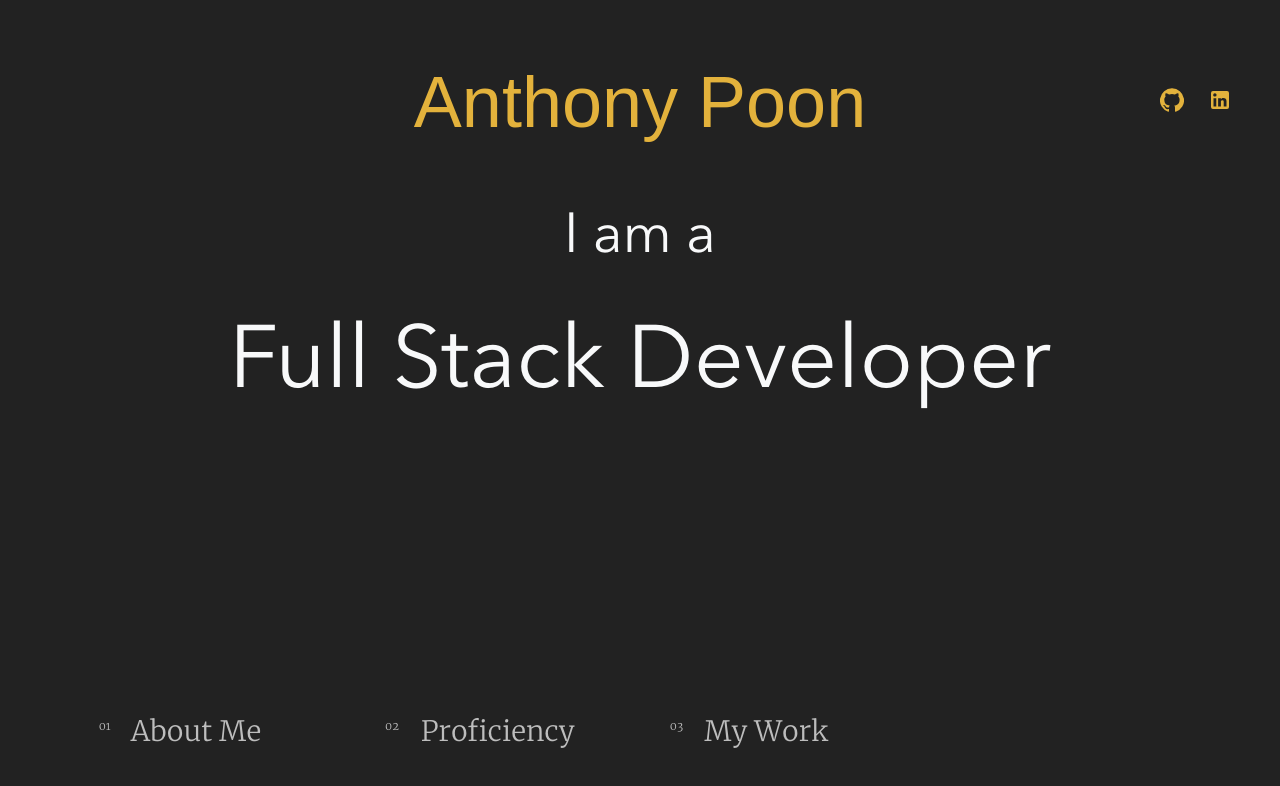
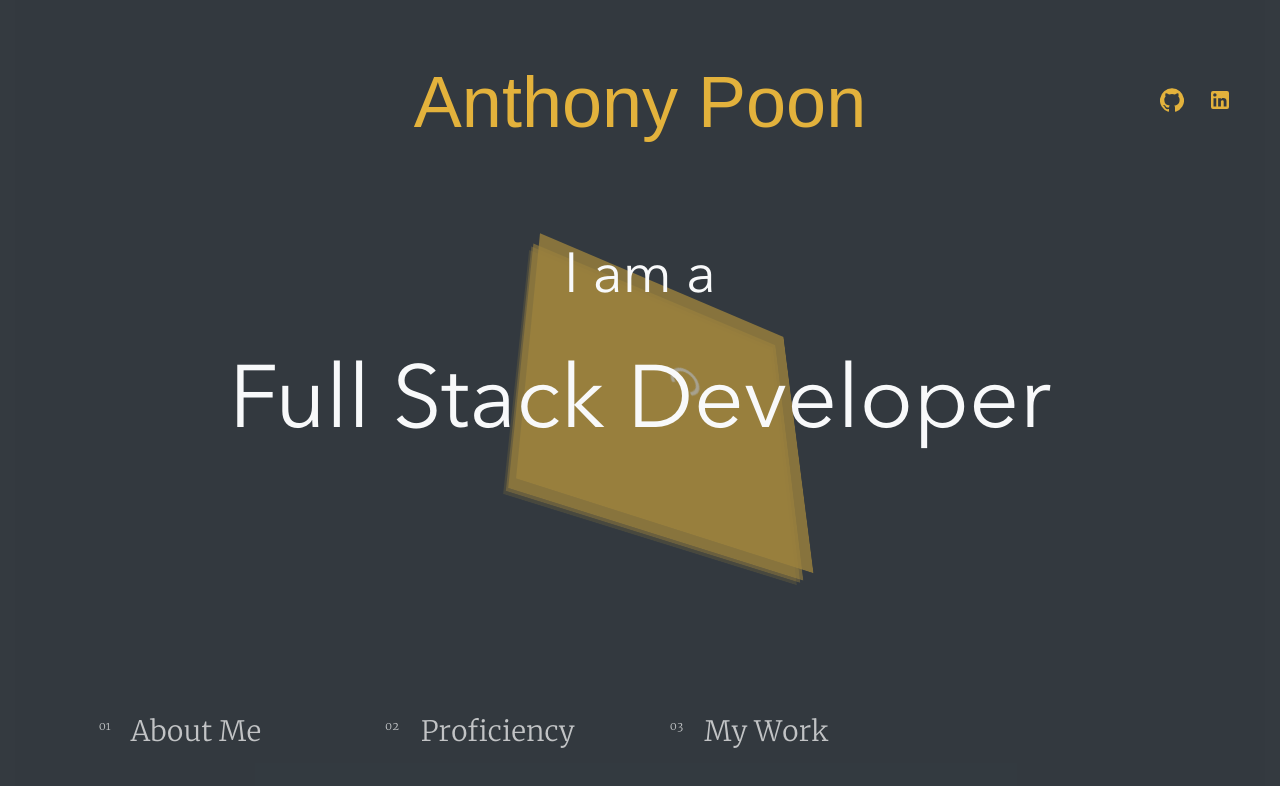
Before and after one commit to anthony-poon/react.anthony-poon.com, a React (Create React App) app: page / in a window 1280 px wide. Shown: the top 786 px of the page. Built offline with nearby package versions, Linux system fonts and the light colour scheme; a web font is replaced by a local one.

Commit message:
Completed basic animated bg

```diff
--- a/package.json
+++ b/package.json
@@ -24,7 +24,6 @@
         "test": "react-scripts test",
         "eject": "react-scripts eject"
     },
-    "homepage": "https://anthony-poon.com",
     "eslintConfig": {
         "extends": [
             "react-app",
--- a/src/App.js
+++ b/src/App.js
@@ -9,6 +9,7 @@ import "./stylesheet.scss";
 import AboutMeApp from "./about-me/AboutMeApp";
 import ProficiencyApp from "./proficiency/ProficiencyApp";
 import { AnimatePresence } from "framer-motion";
+import TestApp from "./test/TestApp";
 
 function App() {
     return (
@@ -16,7 +17,7 @@ function App() {
             <Router>
                 <Route
                     render={({ location }) => (
-                        <AnimatePresence exitBeforeEnter initial={false}>
+                        <AnimatePresence exitBeforeEnter>
                             <Switch  location={location} key={location.pathname}>
                                 <Route exact={true} path="/" component={IndexApp}>
                                 </Route>
@@ -24,6 +25,8 @@ function App() {
                                 </Route>
                                 {/*<Route exact={true} path="/proficiency" component={ProficiencyApp}>*/}
                                 {/*</Route>*/}
+                                <Route exact={true} path="/test" component={TestApp}>
+                                </Route>
                                 <Route>
                                     <p>404</p>
                                 </Route>
--- a/src/about-me/stylesheet.scss
+++ b/src/about-me/stylesheet.scss
@@ -1,6 +1,7 @@
 @import "../share/theme_1";
 
 .content__about-me {
+    background-color: $bg-color-2;
     @include media-breakpoint-up(md) {
         padding-top: map-get($spacers, 5);
     }
--- a/src/index/IndexApp.js
+++ b/src/index/IndexApp.js
@@ -1,11 +1,10 @@
 import React from "react"
 import LinkedInIcon from '@material-ui/icons/LinkedIn';
 import GitHubIcon from '@material-ui/icons/GitHub';
-import {ReactComponent as DownArrow} from "./images/down-arrow.svg";
-import {ReactComponent as MouseIcon} from './images/mouse.svg';
 import "./stylesheet.scss"
 import {Link} from "react-router-dom";
 import { motion } from "framer-motion";
+import DynamicBackground from "./background/DynamicBackground";
 
 const pageVariants = {
     initial: {
@@ -27,6 +26,19 @@ class IndexApp extends React.Component {
                 animate="in"
                 exit="out"
                 variants={pageVariants}
+            >
+                <DynamicBackground/>
+                <motion.div
+                    initial={{
+                        opacity: 0
+                    }}
+                    animate={{
+                        opacity: 1
+                    }}
+                    transition={{
+                        delay: 5
+                    }}
+                    className={"overlay__container"}
                 >
                     <div className={"overlay__header pt-3 pt-md-5 px-md-5"}>
                         <span className={"overlay-header__name"}>Anthony Poon</span>
@@ -68,6 +80,8 @@ class IndexApp extends React.Component {
                         </div>
                     </div>
                 </motion.div>
+
+            </motion.div>
         );
     }
 }
--- /dev/null
+++ b/src/index/background/DynamicBackground.js
@@ -0,0 +1,56 @@
+import React from "react"
+import {motion} from "framer-motion";
+import "./stylesheet.scss"
+
+
+const AnimatedSquare = (props) => {
+    const {
+        offset,
+        children
+    } = props;
+    return (
+        <motion.div
+            inherit={false}
+            initial={{
+                z: offset * 20
+            }}
+            animate={{
+                z: offset * 20 + 40
+            }}
+            transition={{
+                delay: 0.5 * offset,
+                repeat: Infinity,
+                duration: 2,
+                repeatType: "reverse",
+            }}
+            className={`canvas__shape canvas__shape-${offset + 1}`}
+        >
+            {children}
+        </motion.div>
+    );
+}
+
+
+class DynamicBackground extends React.Component {
+    render() {
+        return (
+            <div className={"background__canvas"}>
+                <div
+                    className={"canvas__3d-plane"}
+                >
+                    <AnimatedSquare offset={0}/>
+                    <AnimatedSquare offset={1}/>
+                    <AnimatedSquare offset={2}/>
+                    <AnimatedSquare offset={3}>
+                    </AnimatedSquare>
+                    <AnimatedSquare offset={4}>
+                        <div className="spinner-border text-primary" role="status">
+                        </div>
+                    </AnimatedSquare>
+                </div>
+            </div>
+        );
+    }
+}
+
+export default DynamicBackground;
--- /dev/null
+++ b/src/index/background/stylesheet.scss
@@ -0,0 +1,53 @@
+@import "../../share/theme_1";
+
+.background__canvas {
+    background-color: $bg-color-2;
+    position: fixed;
+    z-index: -1;
+    top: 0;
+    bottom: 0;
+    left: 0;
+    right: 0;
+    perspective: 1000px;
+    perspective-origin: 50% 50%;
+    .canvas__3d-plane {
+        position: absolute;
+        top: 60px;
+        left: 0;
+        right: 0;
+        bottom: 0;
+        margin: auto;
+        height: 400px;
+        width: 400px;
+        transform: scale3d(1, 1, 1) rotateX(40deg) rotateY(30deg) rotateZ(0deg) translate3d(0px, 0px, 0px) skew(0deg, 0deg);
+        transform-style: preserve-3d;
+        display: flex;
+        align-items: center;
+        justify-content: center;
+        .canvas__shape {
+            height: 300px;
+            width: 300px;
+            position: absolute;
+            transform: translateZ(0px);
+            animation-name: rotate;
+            animation-duration: 12s;
+            transform-origin: center;
+            display: flex;
+            align-items: center;
+            justify-content: center;
+            color: $light
+        }
+        .canvas__shape-1 {
+            background-color: rgba(227, 178, 60, 0.2);
+        }
+        .canvas__shape-2 {
+            background-color: rgba(227, 178, 60, 0.4);
+        }
+        .canvas__shape-3 {
+            background-color: rgba(227, 178, 60, 0.6);
+        }
+        .canvas__shape-4 {
+            background-color: rgba(227, 178, 60, 0.8);
+        }
+    }
+}
--- a/src/index/stylesheet.scss
+++ b/src/index/stylesheet.scss
@@ -1,6 +1,9 @@
 @import "../share/theme_1";
 
 .index__container {
+    .overlay__container {
+        background-color: rgba(52, 58, 64, 0.4);
+    }
     .overlay__header {
         color: theme-color("primary");
         position: absolute;
@@ -53,7 +56,7 @@
         height: 100vh;
         .content__hero {
             position: absolute;
-            bottom: 50%;
+            bottom: 45%;
             left: 0;
             right: 0;
             font-family: "Avenir", sans-serif;
--- a/src/stylesheet.scss
+++ b/src/stylesheet.scss
@@ -7,7 +7,4 @@
 @import "node_modules/bootstrap/scss/grid";
 @import "node_modules/bootstrap/scss/bootstrap-grid";
 @import "node_modules/bootstrap/scss/alert";
-
-.app__background {
-    background-color: $bg-color-1
-}
+@import "node_modules/bootstrap/scss/spinners";
--- /dev/null
+++ b/src/test/TestApp.js
@@ -0,0 +1,14 @@
+import React from "react"
+import "./stylesheet.scss";
+
+
+class TestApp extends React.Component {
+    render() {
+        return (
+            <div>
+            </div>
+        );
+    }
+}
+
+export default TestApp;
--- /dev/null
+++ b/src/test/stylesheet.scss
@@ -0,0 +1,5 @@
+@import "../share/theme_1";
+
+.test__container {
+
+}
```
Lines whose indentation alone changed are shown as unchanged.
